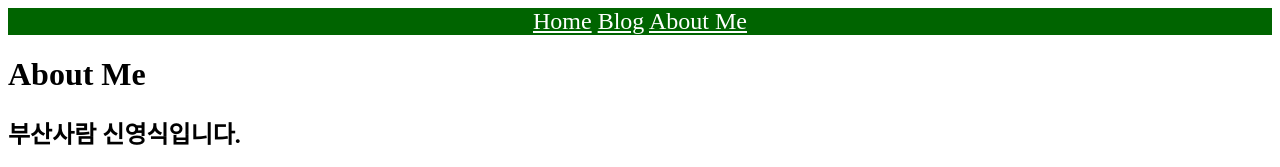
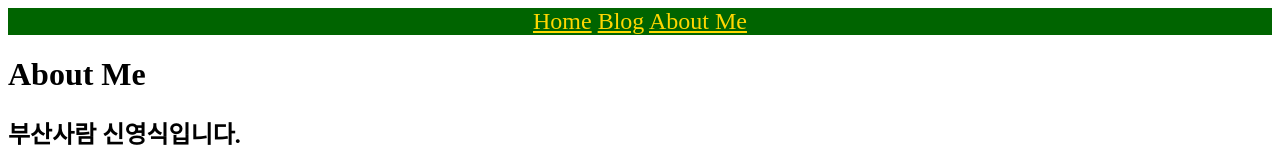
Before and after one commit to kaylepam/Web, a plain HTML site: page about_me.html in a window 1280 px wide. Shown: the top 167 px of the page. Drawn offline with Linux system fonts and the light colour scheme.

Commit message:
2day html

```diff
--- a/about_me.html
+++ b/about_me.html
@@ -5,12 +5,16 @@
     <meta http-equiv="X-UA-Compatible" content="IE=edge">
     <meta name="viewport" content="width=device-width, initial-scale=1.0">
     <title>About me</title>
+    <style>
+        nav {background-color: darkgreen; font-size: 150%; text-align:center}
+        nav a {color:gold}
+    </style>
 </head>
 <body>
-    <nav style ='background-color : darkgreen; font-size:150%;text-align:center'>
-        <a href=".\index.html" style ='color : white'>Home</a>
-        <a href=".\blog_list.html"style ='color : white'>Blog</a>
-        <a href=".\about_me.html"style ='color : white'>About Me</a>
+    <nav>
+        <a href=".\index.html">Home</a>
+        <a href=".\blog_list.html">Blog</a>
+        <a href=".\about_me.html">About Me</a>
     </nav>
     <h1>About Me</h1>
     <h2>부산사람 신영식입니다.</h2>
```
